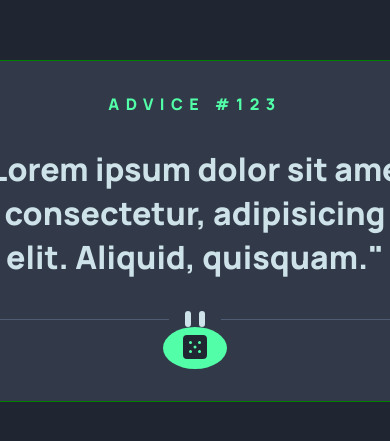
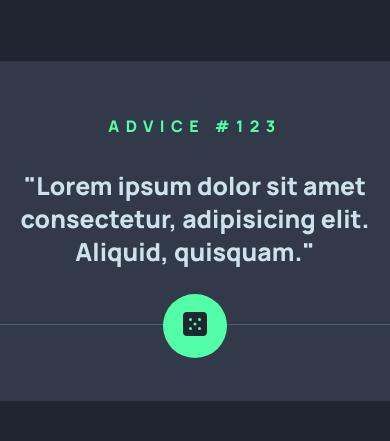
Before and after one commit to ioangheraszim/advice-generator-app, a plain HTML site: page index.html in a window 390 px wide. Shown: the part 191-632 px from the top of the page. Drawn offline with Linux system fonts and the light colour scheme.

Commit message:
finished desktop styling will move to mobile

```diff
--- a/index.html
+++ b/index.html
@@ -13,10 +13,10 @@
 </head>
 <body>
   <main class="container">
-    <h2>Advice #123</h2>
-    <p>"Lorem ipsum dolor sit amet consectetur, adipisicing elit. Aliquid, quisquam."</p>
-    <img src="./images/pattern-divider-desktop.svg" alt="divider image">
-    <button><img src="./images/icon-dice.svg" alt="button dice image"></button>
+    <h2 class="title-advice">Advice #123</h2>
+    <p class="the-advice">"Lorem ipsum dolor sit amet consectetur, adipisicing elit. Aliquid, quisquam."</p>
+    <img class="the-divider" src="./images/pattern-divider-desktop.svg" alt="divider image">
+    <button class="the-button"><img class="the-btn-img" src="./images/icon-dice.svg" alt="button dice image"></button>
   </main>
 
 <!--  Advice # Advice ID goes here -->
--- a/styles.scss
+++ b/styles.scss
@@ -34,32 +34,52 @@ body {
         justify-content: center;
         align-items: center;
         background-color: $dark-grayish-blue;
-        outline: 1px solid green;
         padding: 2rem;
         border-radius: 1.4rem;
         text-align: center;
 
-        h2 {
+        .title-advice {
             color: $neon-green;
             font-size: 1rem;
-            margin-bottom: 2rem;
+            margin: 2rem;
             text-transform: uppercase;
             letter-spacing: .4rem;
         }
 
-        p {
-            font-size: 2rem;
-            color: $light-cyan;
-            margin-bottom: 2rem;
+        .the-divider {
+            margin-bottom: 3rem;
         }
 
-        button {
+        .the-advice {
+            font-size: 1.55rem;
+            color: $light-cyan;
+            margin-bottom: 3rem;
+        }
+
+        .the-button {
+            cursor: pointer;
+            position: absolute;
+            bottom: 35%;
+            margin-top: 2rem;
             width: 4rem;
             height: 4rem;
             outline: none;
             border: none;
             background-color: $neon-green;
-            border-radius: 50%;
+            border-radius: 10rem;
+
+            the-btn-img {
+                width: 100%;
+                border-radius: 10rem;
+            }
+        }
+
+        .the-button:hover {
+            box-shadow: 0px 0px 34px 8px #52ffa8;
+        }
+
+        .the-button:active {
+            background-color: $grayish-blue;
         }
     }
 }
```
Also changed, not shown: styles.css, 1 other file.
